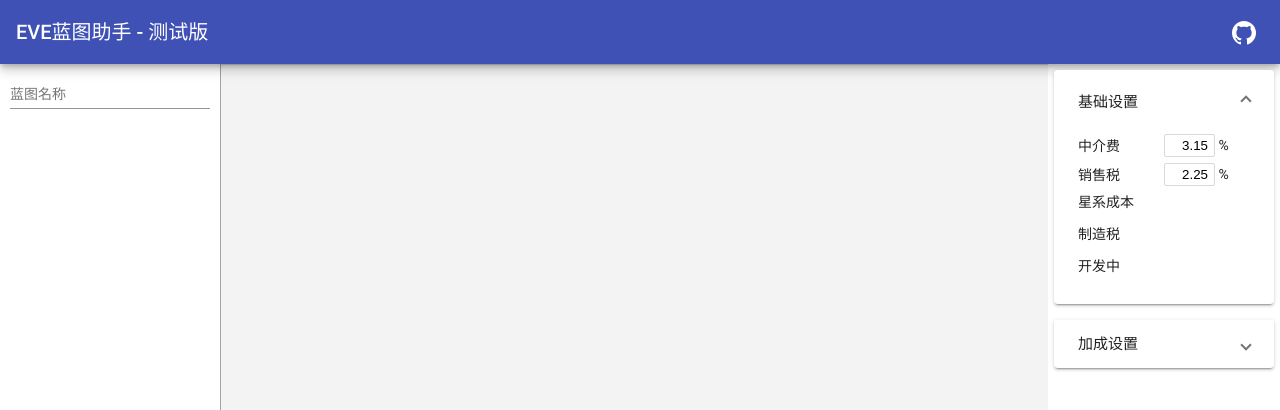
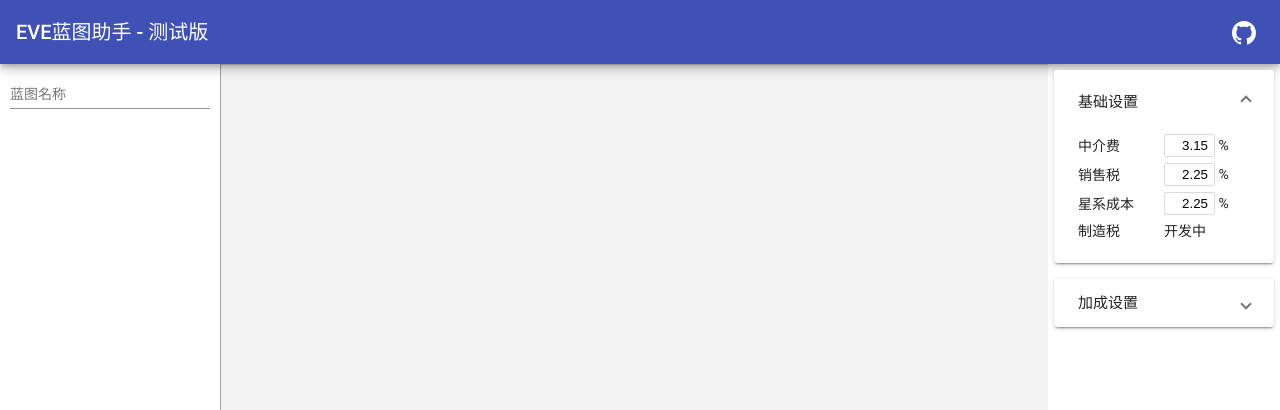
Before and after one commit to EVE-China/blueprint-assistant-web, an Angular app: page / in a window 1280 px wide. Both pictures are taken after a click on the button "基础设置". Shown: the top 410 px of the page. Built offline with nearby package versions, Linux system fonts and the light colour scheme.

Commit message:
开始处理星系成本。

```diff
--- a/src/app/component/blue-print-detail/blue-print-detail.component.scss
+++ b/src/app/component/blue-print-detail/blue-print-detail.component.scss
@@ -137,7 +137,7 @@
 
   .value {
     width: 100%;
-    text-align: right;
+    text-align: left;
     font-weight: bold;
   }
 }
--- a/src/app/component/bonus/bonus.component.html
+++ b/src/app/component/bonus/bonus.component.html
@@ -15,9 +15,18 @@
         <input #salesTax class="number-input" style="width: 37px;" type="number" numberOnly float min="2.25" max="5" value="2.25" /> %
       </div>
     </div>
-    <p>星系成本</p>
-    <p>制造税</p>
-    <p>开发中</p>
+    <div class="row">
+      <div class="label">星系成本</div>
+      <div class="input">
+        <input #systemCost class="number-input" style="width: 37px;" type="number" numberOnly float min="0" max="20" value="2.25" /> %
+      </div>
+    </div>
+    <div class="row">
+      <div class="label">制造税</div>
+      <div class="input">
+        开发中
+      </div>
+    </div>
   </mat-expansion-panel>
   <mat-expansion-panel>
     <mat-expansion-panel-header>
```
